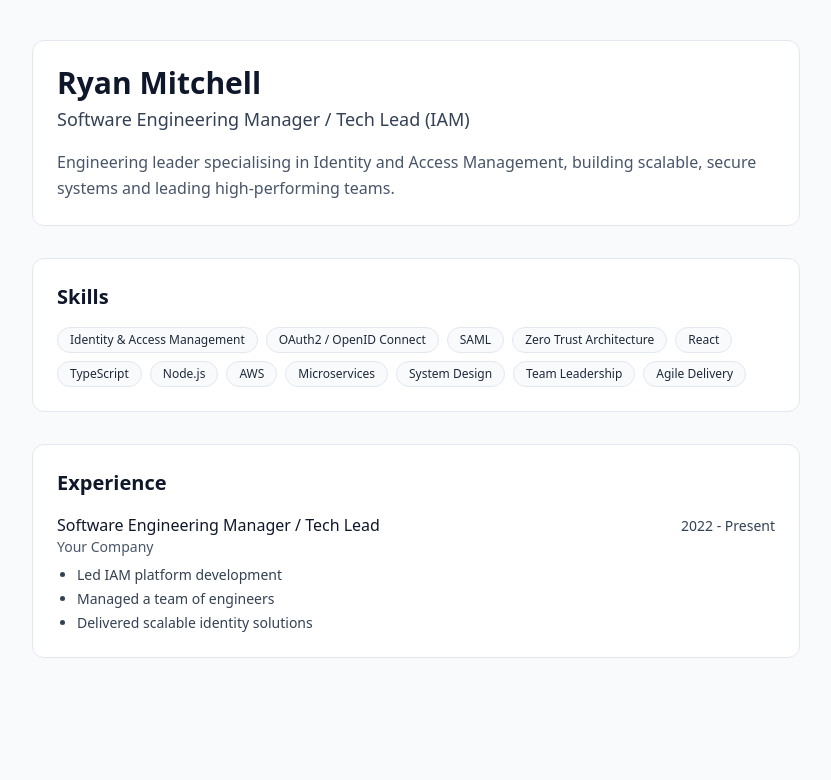
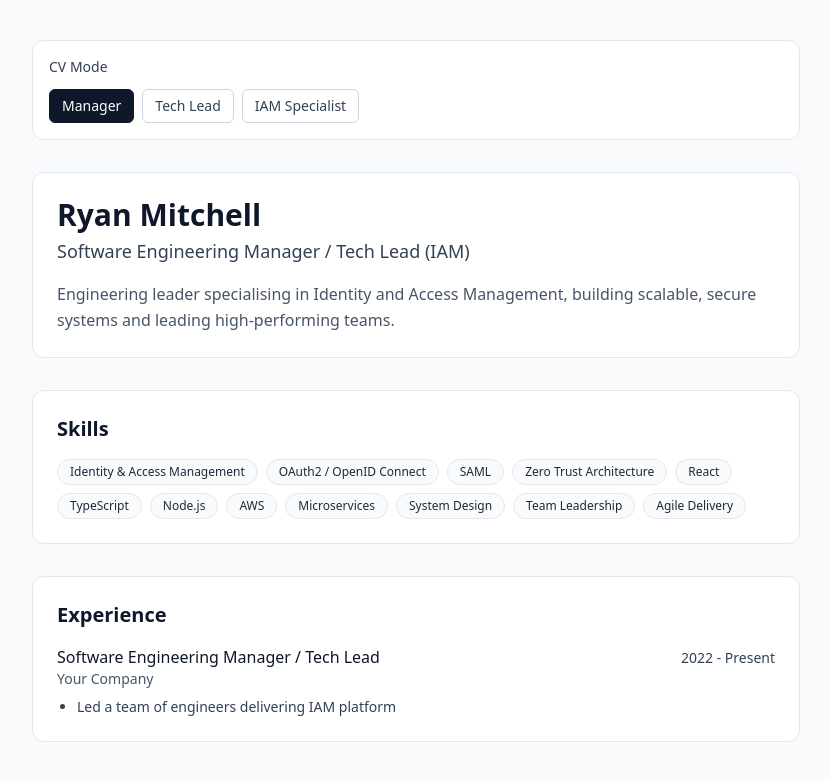
Before and after one commit to ryan-mitchell-code/cv, a React (Vite) app: page / in a window 1280 px wide. Shown: the top 780 px of the page, without its empty margins (224-1055 px from the left). Built offline with nearby package versions, Linux system fonts and the light colour scheme.

Commit message:
cv-005 Mode switcher with experience section.

```diff
--- a/src/App.tsx
+++ b/src/App.tsx
@@ -1,14 +1,21 @@
 import { ExperienceSection } from "./sections/ExperienceSection";
 import { ProfileSection } from "./sections/ProfileSection";
 import { SkillsSection } from "./sections/SkillsSection";
+import { ModeSwitcher } from "./components/ModeSwitcher";
+import { useState } from "react";
+import type { CVMode } from "./types/mode";
 
 function App() {
+  const [mode, setMode] = useState<CVMode>("manager");
+
   return (
     <div className="min-h-screen bg-slate-50 py-10 px-4">
       <div className="mx-auto max-w-3xl space-y-8">
-        <ProfileSection />
-        <SkillsSection />
-        <ExperienceSection />
+        <ModeSwitcher mode={mode} setMode={setMode} />
+
+        <ProfileSection mode={mode} />
+        <SkillsSection mode={mode} />
+        <ExperienceSection mode={mode} />
       </div>
     </div>
   );
--- /dev/null
+++ b/src/components/ModeSwitcher.tsx
@@ -0,0 +1,37 @@
+import { CV_MODES } from "../types/mode";
+import type { CVMode } from "../types/mode";
+
+type ModeSwitcherProps = {
+  mode: CVMode;
+  setMode: (mode: CVMode) => void;
+};
+
+const labels = {
+  manager: "Manager",
+  techLead: "Tech Lead",
+  iam: "IAM Specialist",
+};
+
+export function ModeSwitcher({ mode, setMode }: ModeSwitcherProps) {
+  return (
+    <div className="rounded-xl border border-slate-200 bg-white p-4">
+      <p className="text-sm font-medium text-slate-700">CV Mode</p>
+      <div className="mt-3 flex flex-wrap gap-2">
+        {CV_MODES.map((item) => (
+          <button
+            key={item}
+            type="button"
+            onClick={() => setMode(item)}
+            className={`rounded-md border px-3 py-1.5 text-sm font-medium transition ${
+              mode === item
+                ? "border-slate-900 bg-slate-900 text-white"
+                : "border-slate-300 bg-white text-slate-700 hover:bg-slate-100"
+            }`}
+          >
+            {labels[item]}
+          </button>
+        ))}
+      </div>
+    </div>
+  );
+}
--- a/src/data/experience.ts
+++ b/src/data/experience.ts
@@ -7,9 +7,18 @@ export const experiences: Experience[] = [
     start: "2022",
     end: "Present",
     achievements: [
-      "Led IAM platform development",
-      "Managed a team of engineers",
-      "Delivered scalable identity solutions",
+      {
+        text: "Led a team of engineers delivering IAM platform",
+        modes: ["manager"],
+      },
+      {
+        text: "Designed scalable IAM architecture",
+        modes: ["techLead", "iam"],
+      },
+      {
+        text: "Implemented OIDC authentication flows",
+        modes: ["iam"],
+      },
     ],
   },
 ];
--- a/src/sections/ExperienceSection.tsx
+++ b/src/sections/ExperienceSection.tsx
@@ -1,7 +1,12 @@
 import { experiences } from "../data/experience";
 import { Section } from "../components/Section";
+import type { CVMode } from "../types/mode";
 
-export function ExperienceSection() {
+type ExperienceSectionProps = {
+  mode: CVMode;
+};
+
+export function ExperienceSection({ mode }: ExperienceSectionProps) {
   return (
     <Section title="Experience">
       <div className="space-y-6">
@@ -24,9 +29,14 @@ export function ExperienceSection() {
             </div>
 
             <ul className="list-disc space-y-1 pl-5 text-sm text-slate-700">
-              {experience.achievements.map((achievement) => (
-                <li key={achievement}>{achievement}</li>
-              ))}
+              {experience.achievements
+                .filter(
+                  (achievement) =>
+                    !achievement.modes || achievement.modes.includes(mode),
+                )
+                .map((achievement) => (
+                  <li key={achievement.text}>{achievement.text}</li>
+                ))}
             </ul>
           </div>
         ))}
--- a/src/sections/ProfileSection.tsx
+++ b/src/sections/ProfileSection.tsx
@@ -1,6 +1,13 @@
 import { profile } from "../data/profile";
+import type { CVMode } from "../types/mode";
 
-export function ProfileSection() {
+type ProfileSectionProps = {
+  mode: CVMode;
+};
+
+export function ProfileSection({ mode }: ProfileSectionProps) {
+  void mode;
+
   return (
     <section className="rounded-xl border border-slate-200 bg-white p-6">
       <h1 className="text-3xl font-bold text-slate-900">{profile.name}</h1>
--- a/src/sections/SkillsSection.tsx
+++ b/src/sections/SkillsSection.tsx
@@ -1,7 +1,14 @@
 import { skills } from "../data/skills";
 import { Section } from "../components/Section";
+import type { CVMode } from "../types/mode";
 
-export function SkillsSection() {
+type SkillsSectionProps = {
+  mode: CVMode;
+};
+
+export function SkillsSection({ mode }: SkillsSectionProps) {
+  void mode;
+
   return (
     <Section title="Skills">
       <div className="flex flex-wrap gap-2">
--- a/src/types/cv.ts
+++ b/src/types/cv.ts
@@ -3,7 +3,10 @@ export interface Experience {
   role: string;
   start: string;
   end: string;
-  achievements: string[];
+  achievements: {
+    text: string;
+    modes?: ("manager" | "techLead" | "iam")[];
+  }[];
 }
 
 export interface Profile {
--- /dev/null
+++ b/src/types/mode.ts
@@ -0,0 +1,3 @@
+export const CV_MODES = ["manager", "techLead", "iam"] as const;
+
+export type CVMode = (typeof CV_MODES)[number];
```
